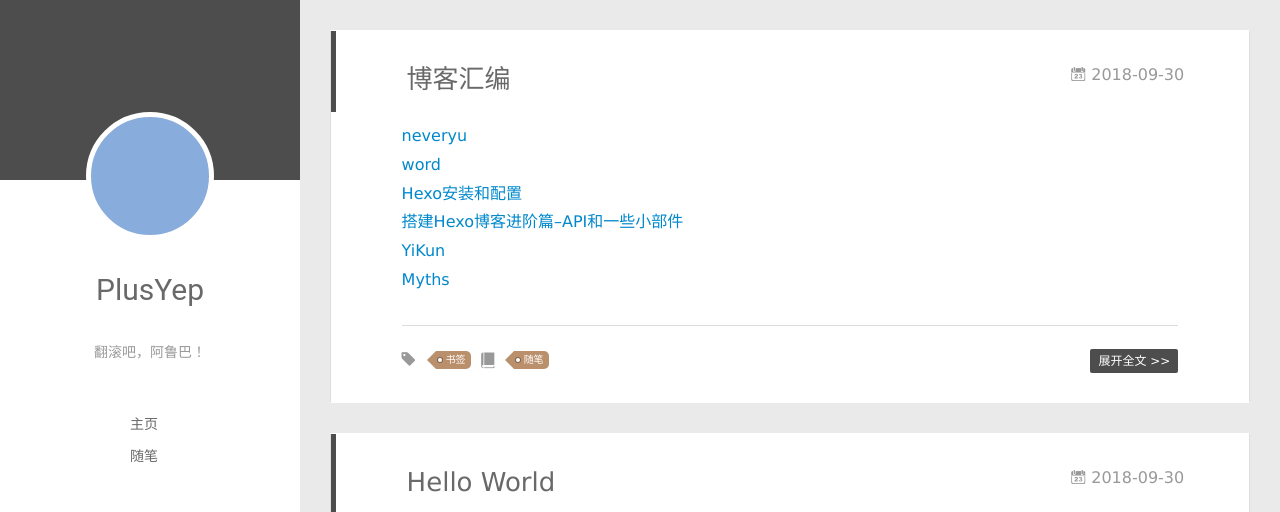
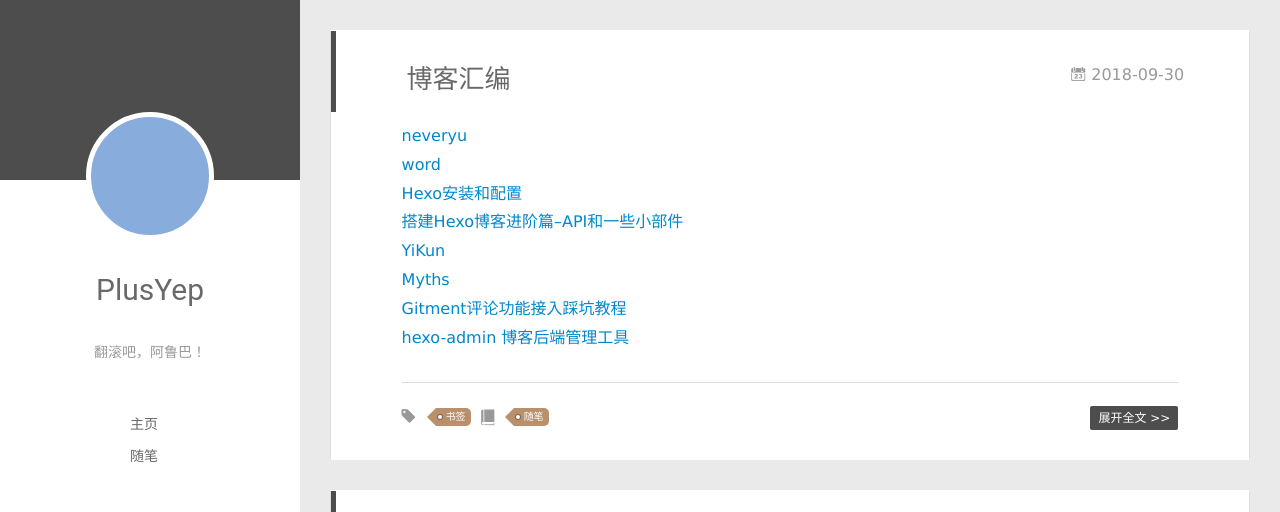
Before and after one commit to jiajyeah/jiajyeah.github.io, a plain HTML site: page index.html in a window 1280 px wide. Shown: the top 512 px of the page. Drawn offline with Linux system fonts and the light colour scheme; no server answers.

Commit message:
Site updated: 2018-09-30 17:32:10

```diff
--- a/index.html
+++ b/index.html
@@ -176,7 +176,7 @@
 
     <div class="article-entry" itemprop="articleBody">
 
-        <p><a href="https://neveryu.github.io/" target="_blank" rel="noopener">neveryu</a><br><a href="http://www.arccode.net/design-my-perfect-word-template.html" target="_blank" rel="noopener"> word</a><br><a href="https://www.jianshu.com/p/b7886271e21a" target="_blank" rel="noopener">Hexo安装和配置</a><br><a href="https://segmentfault.com/a/1190000009478837" target="_blank" rel="noopener">搭建Hexo博客进阶篇–API和一些小部件</a><br><a href="http://yikun.github.io/" target="_blank" rel="noopener">YiKun</a><br><a href="https://blog.mythsman.com/2017/06/17/1/" target="_blank" rel="noopener">Myths</a></p>
+        <p><a href="https://neveryu.github.io/" target="_blank" rel="noopener">neveryu</a><br><a href="http://www.arccode.net/design-my-perfect-word-template.html" target="_blank" rel="noopener"> word</a><br><a href="https://www.jianshu.com/p/b7886271e21a" target="_blank" rel="noopener">Hexo安装和配置</a><br><a href="https://segmentfault.com/a/1190000009478837" target="_blank" rel="noopener">搭建Hexo博客进阶篇–API和一些小部件</a><br><a href="http://yikun.github.io/" target="_blank" rel="noopener">YiKun</a><br><a href="https://blog.mythsman.com/2017/06/17/1/" target="_blank" rel="noopener">Myths</a><br><a href="https://www.jianshu.com/p/57afa4844aaa" target="_blank" rel="noopener">Gitment评论功能接入踩坑教程</a><br><a href="https://blog.kinpzz.com/2016/12/31/hexo-admin-backend-management/" target="_blank" rel="noopener">hexo-admin 博客后端管理工具</a></p>
 
 
 
```
Also changed, not shown: 2018/09/30/博客汇编/index.html (+5 -5 lines).
